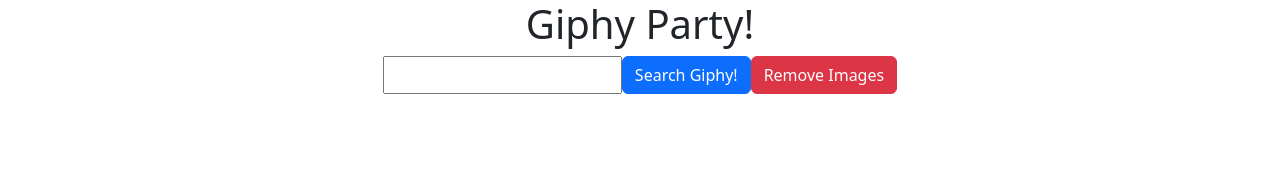
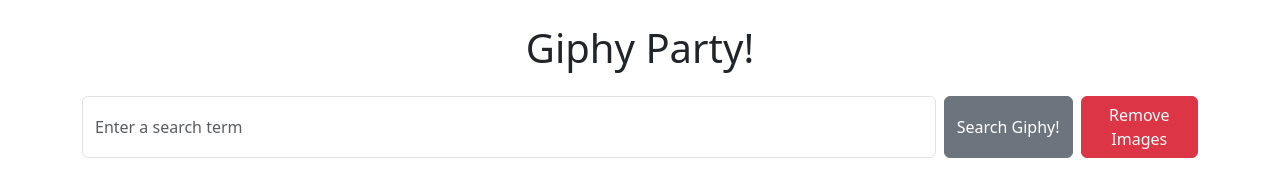
Before and after one commit to briannatran1/ajax-giphy-party, a plain HTML site: page index.html in a window 1280 px wide. Drawn offline with nearby package versions, Linux system fonts and the light colour scheme.

Commit message:
fixed form

```diff
--- a/index.html
+++ b/index.html
@@ -9,11 +9,11 @@
 
 <body>
   <div class="container">
-    <h1 class="d-flex justify-content-center">Giphy Party!</h1>
+    <h1 class="text-center mt-4 mb-4">Giphy Party!</h1>
     <form class="gif-form d-flex justify-content-center">
-      <input type="text" class="search">
-      <button class="btn btn-primary" type="submit" id="search">Search Giphy!</button>
-      <button class="btn btn-danger" id="remove">Remove Images</button>
+      <input type="text" id="search" name="search" placeholder="Enter a search term" class="form-control me-2">
+      <input class="btn btn-secondary" type="submit" value="Search Giphy!"></input>
+      <button class="btn btn-danger ms-2" id="remove">Remove Images</button>
     </form>
     <div class="gif-area"></div>
   </div>
```
